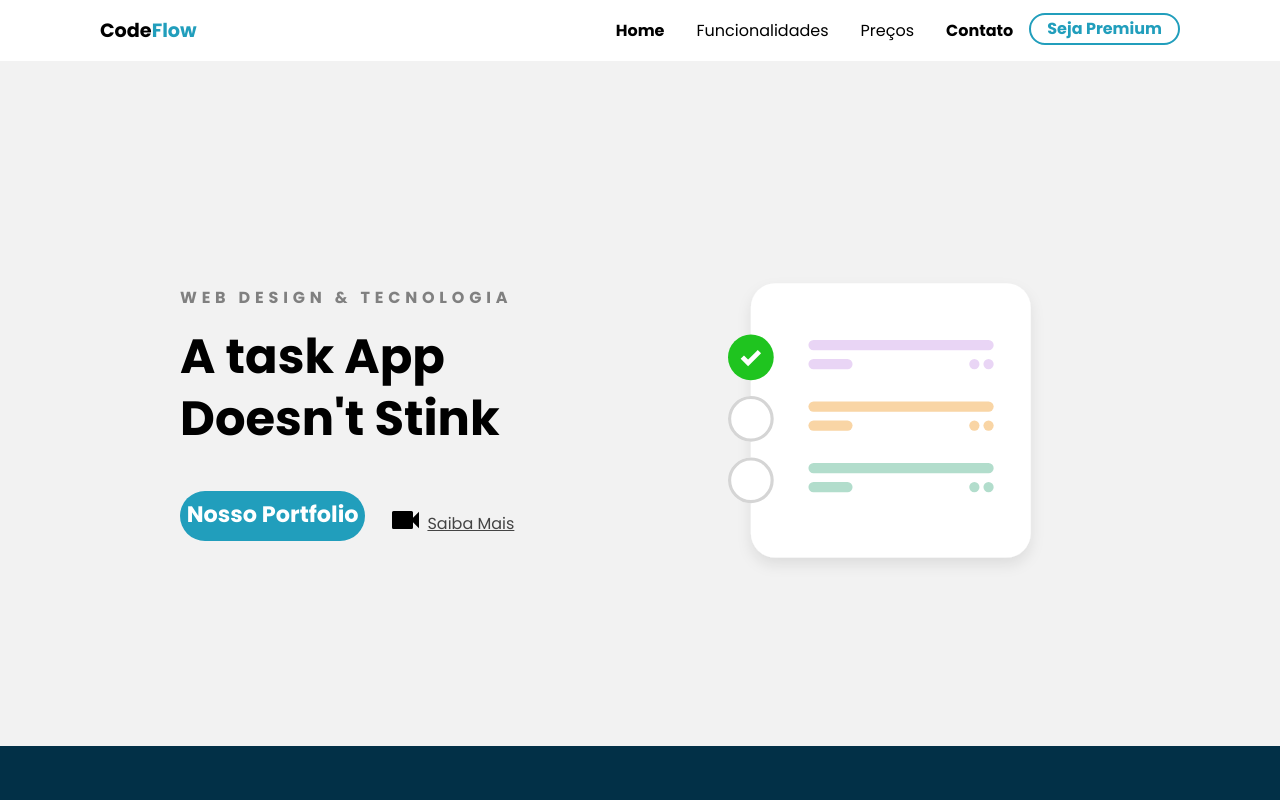
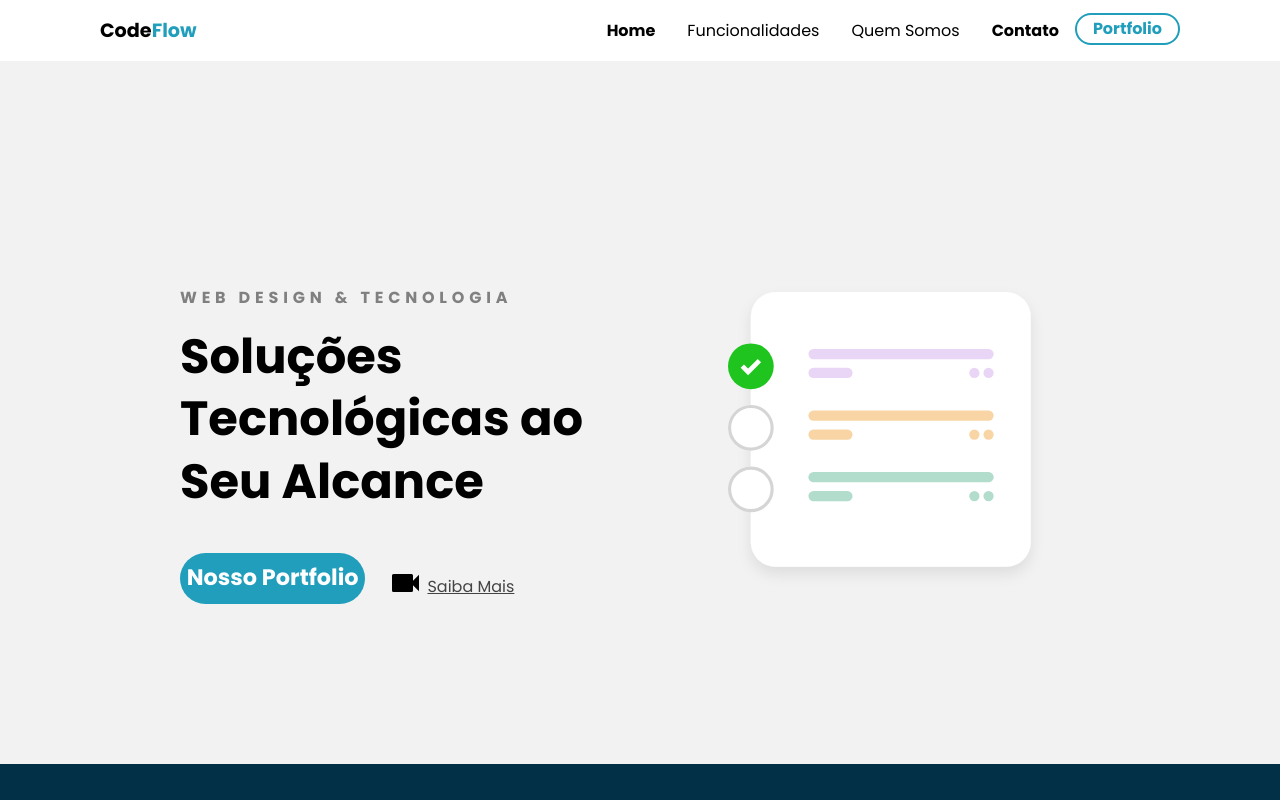
Before and after one commit to maxtxra/CSS, a plain HTML site: page index.html in a window 1280 px wide. Shown: the top 800 px of the page. Drawn offline with Linux system fonts and the light colour scheme.

Commit message:
Update index.html

```diff
--- a/index.html
+++ b/index.html
@@ -4,7 +4,7 @@
     <meta charset="UTF-8">
     <meta http-equiv="X-UA-Compatible" content="IE=edge">
     <meta name="viewport" content="width=device-width, initial-scale=1.0">
-    <title>Curso CSS</title>
+    <title>Testando SASS</title>
     <link rel="stylesheet" href="main.css">
 
 </head>
@@ -20,13 +20,13 @@
                 <ul class="primary-nav">
                     <li class="current"><a href="#">Home</a></li>
                     <li><a href="#">Funcionalidades</a></li>
-                    <li><a href="#">Preços</a></li>
+                    <li><a href="#">Quem Somos</a></li>
 
                 </ul>
 
                 <ul class="secondary-nav">
                     <li class="current"><a href="#">Contato</a></li>
-                    <li class="go-premium-cta"><a href="#">Seja Premium</a></li>
+                    <li class="go-premium-cta"><a href="#">Portfolio</a></li>
                 </ul>
 
             </nav>
@@ -37,7 +37,7 @@
         <div class="conteiner">
             <div class="left-col">
                 <p class="subhead">Web Design &amp; Tecnologia</p>
-                <h1>A task App Doesn't Stink</h1>
+                <h1>Soluções Tecnológicas ao Seu Alcance</h1>
 
                 <div class="hero-cta">
                     <a href="#" class="primary-cta"> Nosso Portfolio </a>
```
